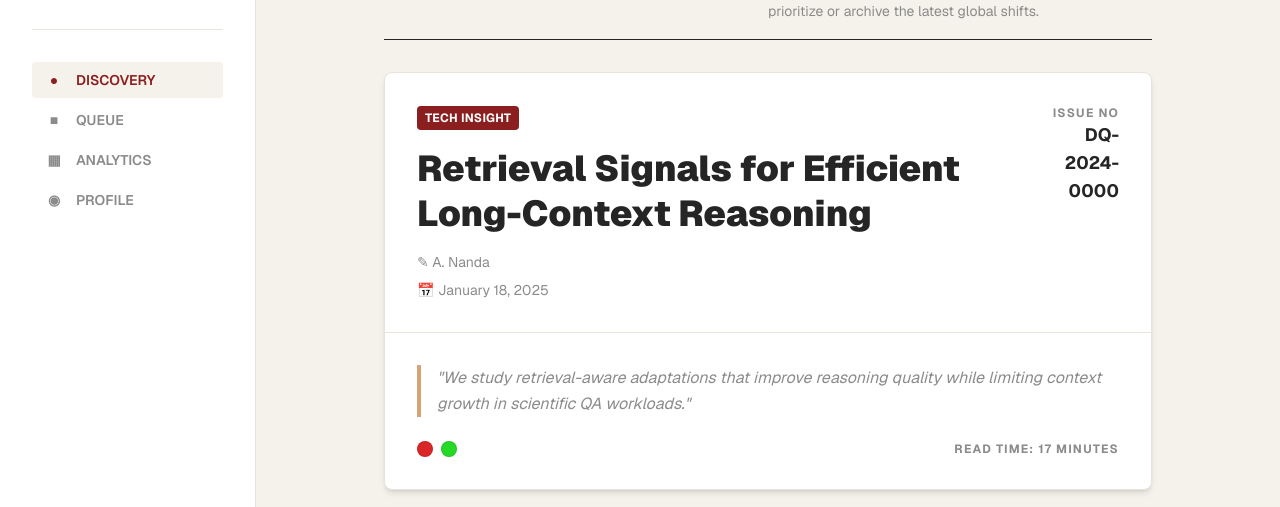
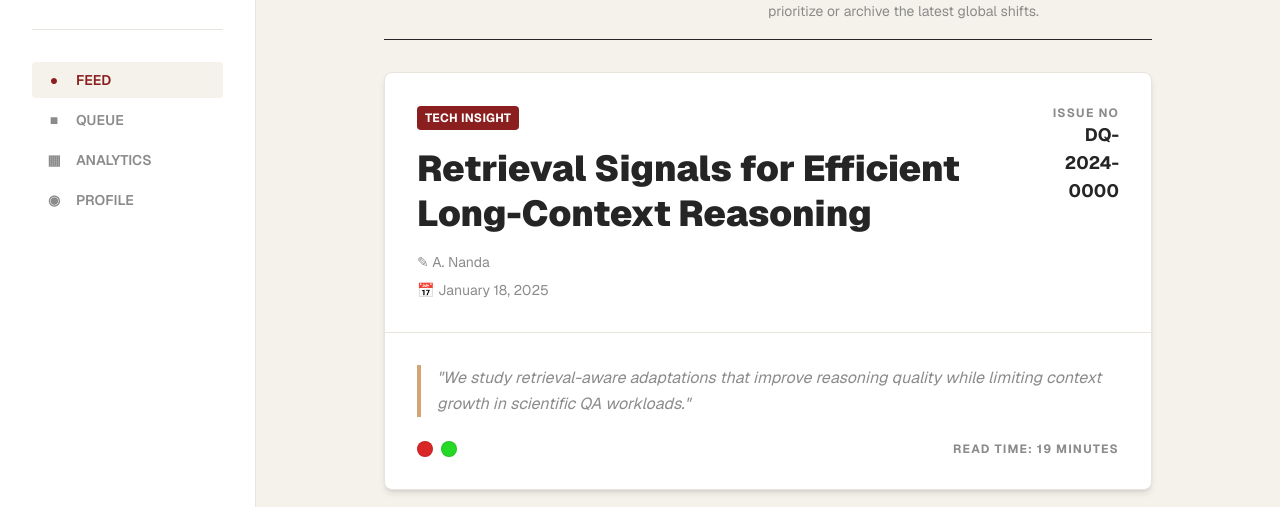
Before and after one commit to Ames-Zero/Lords-of-Library, a Next.js app in the folder frontend/: page / in a window 1280 px wide. Shown: the part 187-694 px from the top of the page. Built offline with nearby package versions, Linux system fonts and the light colour scheme.

Commit message:
Rename "Discovery" to "Feed" in navigation and update read time calculations in Home component

```diff
--- a/frontend/src/app/layout.tsx
+++ b/frontend/src/app/layout.tsx
@@ -49,7 +49,7 @@ export default function RootLayout({
             <nav className="flex-1 space-y-1 mb-8">
               <a href="/" className="flex items-center gap-3 px-3 py-2 rounded text-sm font-semibold text-[#8b1f1f] bg-[#f5f1eb]">
                 <div className="w-5 text-center">●</div>
-                <span>DISCOVERY</span>
+                <span>FEED</span>
               </a>
               <a href="/saved" className="flex items-center gap-3 px-3 py-2 rounded text-sm font-semibold text-[#8b8b8b] hover:bg-[#f5f1eb]">
                 <div className="w-5 text-center">■</div>
@@ -80,7 +80,7 @@ export default function RootLayout({
           <nav className="md:hidden fixed bottom-0 left-0 w-full z-50 flex justify-around items-center px-4 py-4 bg-white/70 backdrop-blur-xl border-t border-[#e8e3dd] rounded-t-3xl">
             <a href="/" className="flex flex-col items-center justify-center text-[#8b1f1f] gap-1">
               <span className="text-lg">●</span>
-              <span className="text-[10px] font-semibold uppercase tracking-tight">Discovery</span>
+              <span className="text-[10px] font-semibold uppercase tracking-tight">Feed</span>
             </a>
             <a href="/saved" className="flex flex-col items-center justify-center text-[#8b8b8b] hover:text-[#8b1f1f] transition-colors gap-1 opacity-70">
               <span className="text-lg">■</span>
--- a/frontend/src/app/page.tsx
+++ b/frontend/src/app/page.tsx
@@ -9,6 +9,8 @@ export default function Home() {
   const [selectedTopics, setSelectedTopics] = useState<string[]>([]);
   const [cardIndex, setCardIndex] = useState(0);
   const [swipeDirection, setSwipeDirection] = useState<"left" | "right" | null>(null);
+  const [currentReadTime, setCurrentReadTime] = useState(12);
+  const [nextReadTime, setNextReadTime] = useState(12);
   const touchStartX = useRef(0);
   const touchStartY = useRef(0);
 
@@ -25,6 +27,11 @@ export default function Home() {
       window.localStorage.removeItem(onboardingKey);
     }
   }, []);
+
+  useEffect(() => {
+    setCurrentReadTime(Math.floor(Math.random() * 20) + 5);
+    setNextReadTime(Math.floor(Math.random() * 20) + 5);
+  }, [cardIndex]);
 
   const filteredFeed = useMemo(() => {
     if (selectedTopics.length === 0) {
@@ -154,7 +161,7 @@ export default function Home() {
                 ))}
               </div>
               <p className="text-xs font-bold uppercase tracking-widest text-[#8b8b8b]">
-                READ TIME: {Math.floor(Math.random() * 20) + 5} minutes
+                READ TIME: {currentReadTime} minutes
               </p>
             </div>
           </div>
@@ -208,7 +215,7 @@ export default function Home() {
                   ))}
                 </div>
                 <p className="text-xs font-bold uppercase tracking-widest text-[#8b8b8b]">
-                  READ TIME: {Math.floor(Math.random() * 20) + 5} minutes
+                  READ TIME: {nextReadTime} minutes
                 </p>
               </div>
             </div>
--- a/frontend/src/components/app-nav.tsx
+++ b/frontend/src/components/app-nav.tsx
@@ -4,7 +4,7 @@ import Link from "next/link";
 import { usePathname } from "next/navigation";
 
 const tabs = [
-  { href: "/", label: "Discovery", icon: "D" },
+  { href: "/", label: "Feed", icon: "D" },
   { href: "/connections", label: "Analytics", icon: "A" },
   { href: "/onboarding", label: "Profile", icon: "P" },
 ];
```
